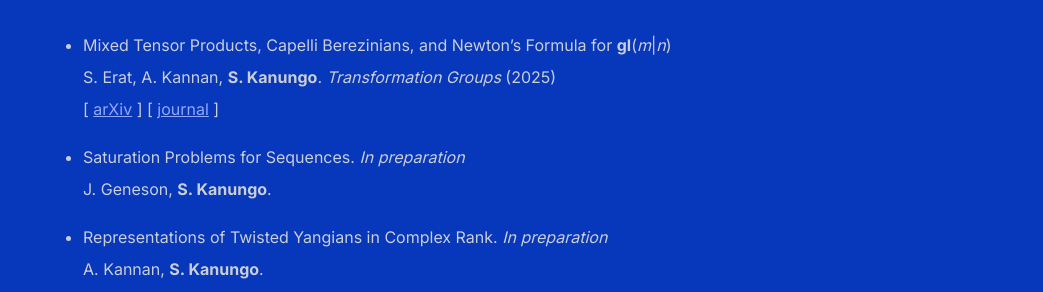
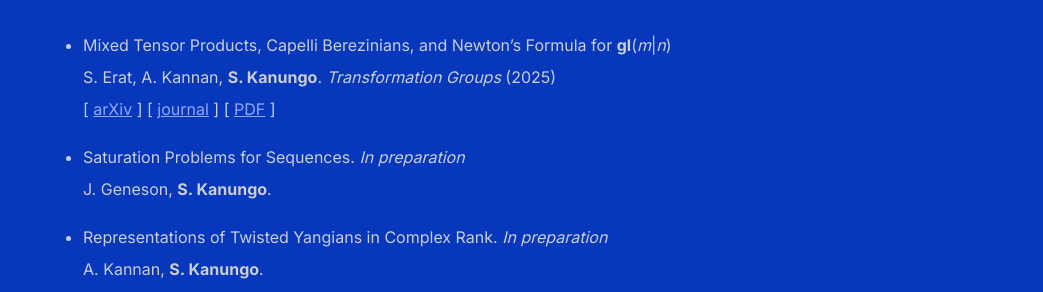
Before and after one commit to shihankanungo/shihankanungo.github.io, a Jekyll site: the page built from papers.md, in a window 1280 px wide. Shown: the part 405-697 px from the top of the page, without its empty margins (237-1280 px from the left). Built offline with Jekyll 4.4.1, drawn with Linux system fonts in a browser that asks for light colours.

Commit message:
Update papers.md

```diff
--- a/papers.md
+++ b/papers.md
@@ -10,7 +10,7 @@
 
 - Mixed Tensor Products, Capelli Berezinians, and Newton’s Formula for **gl**(*m*\|*n*)  <br />
   S. Erat, A. Kannan, **S. Kanungo**. *Transformation Groups* (2025)  <br />
-  \[ [arXiv](https://arxiv.org/pdf/2409.02422) \] \[ [journal](https://doi.org/10.1007/s00031-025-09908-0) \]
+  \[ [arXiv](https://arxiv.org/abs/2409.02422) \] \[ [journal](https://doi.org/10.1007/s00031-025-09908-0) \] \[ [PDF](https://rdcu.be/eeVBJ) \]
 
 - Saturation Problems for Sequences. *In preparation* <br />
   J. Geneson, **S. Kanungo**. <br />
```
